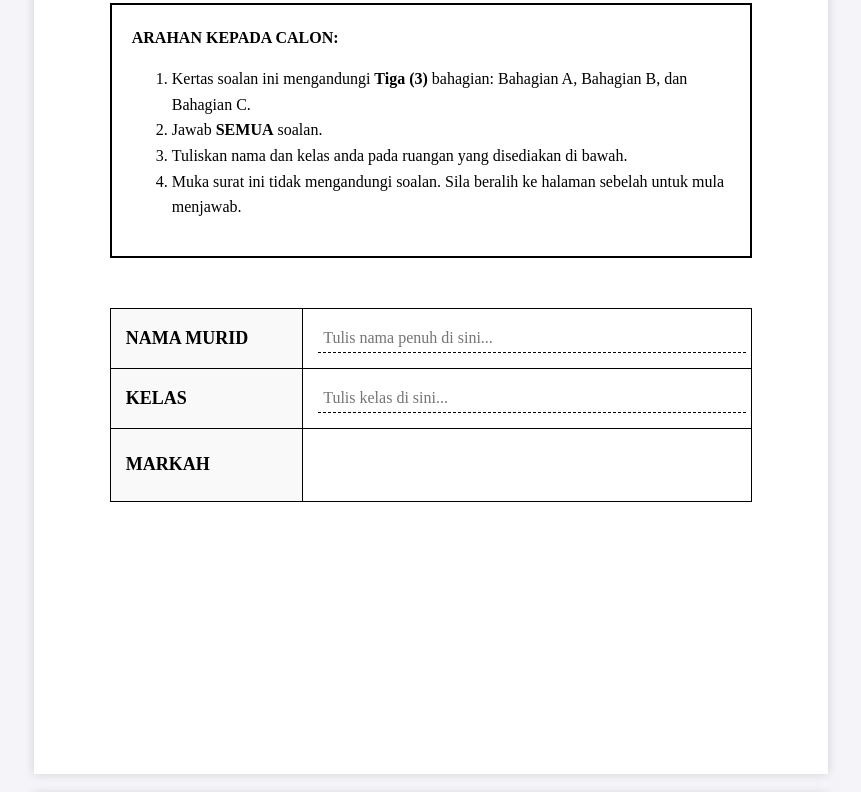
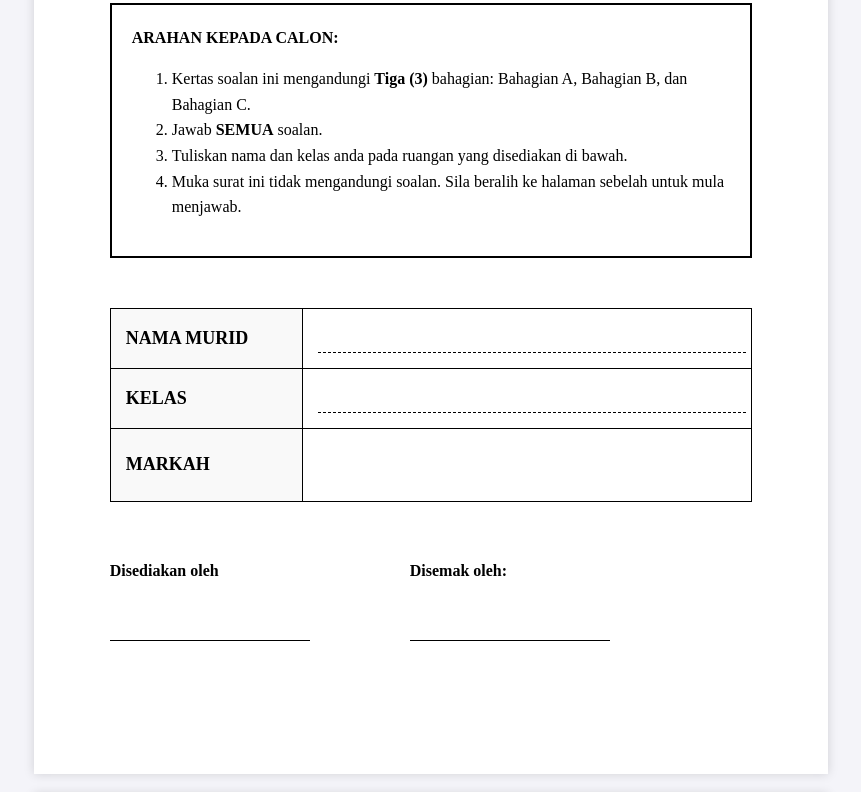
Before and after one commit to midi-Tualang/UPSA-SEJARAH-T4, a plain HTML site: page index.html in a window 1280 px wide. Shown: the part 369-1161 px from the top of the page, without its empty margins (209-1070 px from the left). Drawn offline with Linux system fonts and the light colour scheme.

Commit message:
Update index.html

```diff
--- a/index.html
+++ b/index.html
@@ -69,6 +69,24 @@
             margin-top: 50px;
             font-size: 16px;
             line-height: 1.6;
+        }
+
+        /* Reka Bentuk Ruangan Tandatangan */
+        .signature-section {
+            display: flex;
+            justify-content: flex-start;
+            gap: 100px;
+            margin-top: 60px;
+            font-size: 16px;
+            font-weight: bold;
+        }
+        .signature-box {
+            text-align: left;
+        }
+        .signature-line {
+            margin-top: 60px;
+            border-bottom: 1px solid #000;
+            width: 200px;
         }
 
         /* Reka Bentuk Soalan */
@@ -169,7 +187,6 @@
     <!-- MUKA SURAT 1: HADAPAN -->
     <div class="page">
         <div class="header">
-            <!-- Pautan gambar telah dikemas kini ke fail CBA7034 (1).gif -->
             <img src="https://raw.githubusercontent.com/midi-Tualang/Rekod-Aset-Sekolah/main/data/CBA7034.gif" alt="Logo SK Kampong Tengah">
             <h1>SEKOLAH KEBANGSAAN KAMPONG TENGAH</h1>
             <h2>UJIAN PERTENGAHAN SESI AKADEMIK (UPSA)</h2>
@@ -190,17 +207,29 @@
         <table class="info-table">
             <tr>
                 <th>NAMA MURID</th>
-                <td><input type="text" class="input-text" placeholder="Tulis nama penuh di sini..."></td>
+                <td><input type="text" class="input-text"></td>
             </tr>
             <tr>
                 <th>KELAS</th>
-                <td><input type="text" class="input-text" placeholder="Tulis kelas di sini..."></td>
+                <td><input type="text" class="input-text"></td>
             </tr>
             <tr>
                 <th>MARKAH</th>
                 <td><br><br></td>
             </tr>
         </table>
+
+        <!-- Ruangan Tandatangan -->
+        <div class="signature-section">
+            <div class="signature-box">
+                Disediakan oleh
+                <div class="signature-line"></div>
+            </div>
+            <div class="signature-box">
+                Disemak oleh:
+                <div class="signature-line"></div>
+            </div>
+        </div>
     </div>
 
     <!-- MUKA SURAT 2: BAHAGIAN A -->
```
